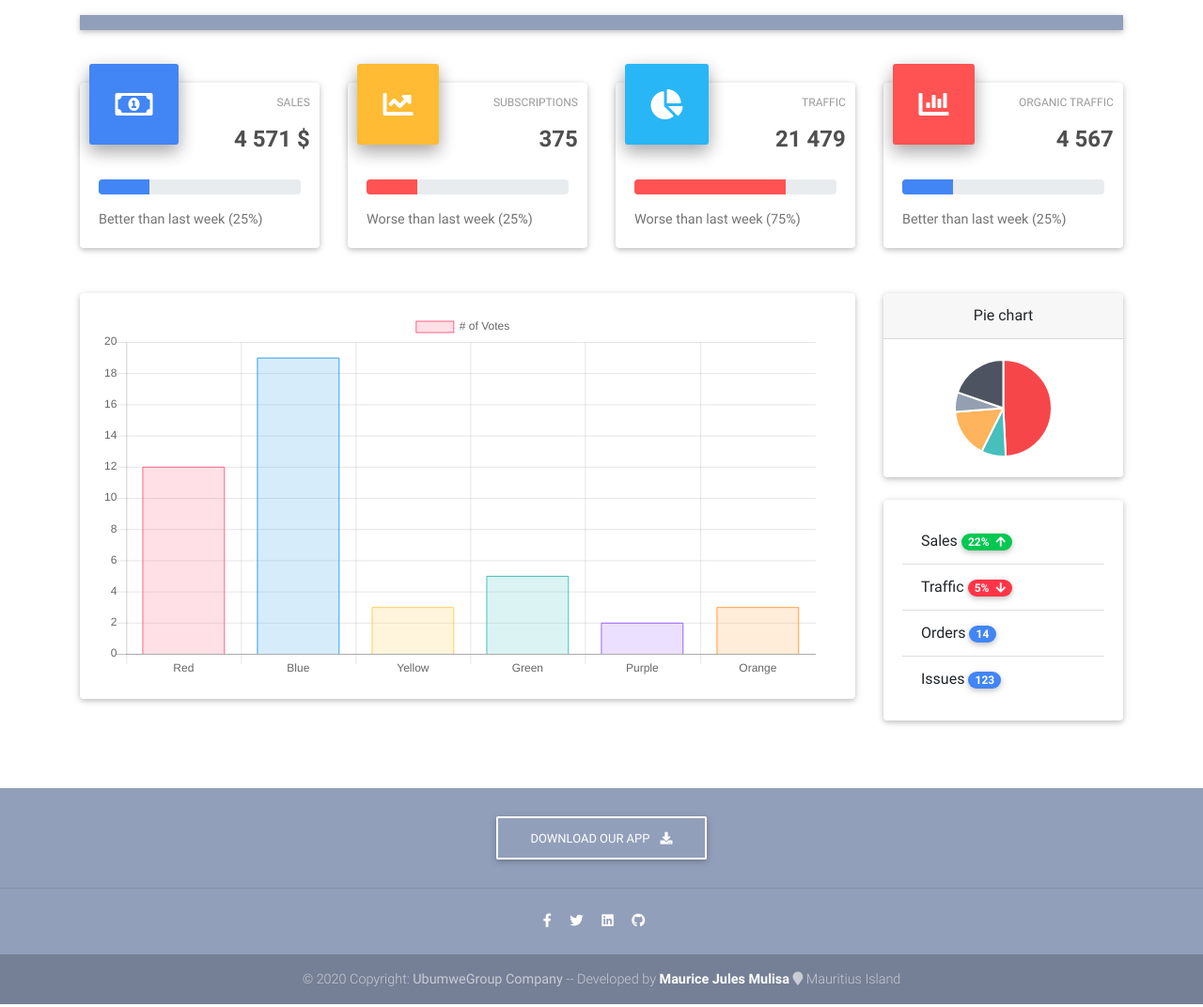
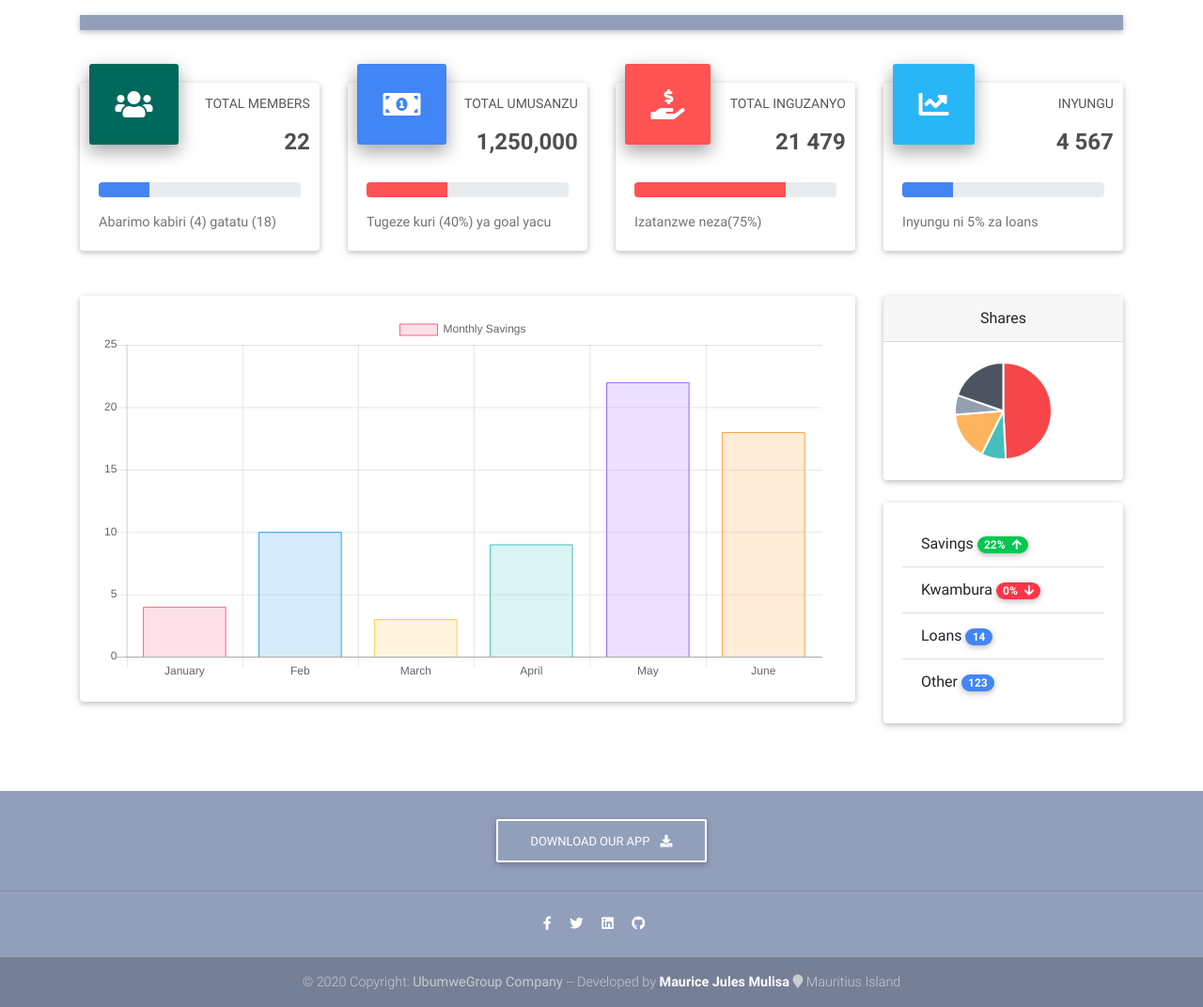
Before and after one commit to jonesea7/ubumweGroup, a Django app: page /home in a window 1280 px wide. Shown: the part 552-1624 px from the top of the page at 94% size. Run offline with Django 3.2, Linux system fonts and the light colour scheme; some libraries are stand-ins or nearby versions.

Commit message:
customized the home dashboard graphs and chats

```diff
--- a/ubumwe_app/static/css/custom_styles.css
+++ b/ubumwe_app/static/css/custom_styles.css
@@ -8,8 +8,8 @@
 }
 
 .cascading-admin-card .admin-up .data p {
-    color: #999;
-    font-size: 12px;
+    color: #575757;
+    font-size: 14px;
     margin-top: 0;
     margin-bottom: 1rem;
 }
--- a/ubumwe_app/templates/base.html
+++ b/ubumwe_app/templates/base.html
@@ -248,10 +248,10 @@
     var myChart = new Chart(ctx, {
       type: 'bar',
       data: {
-        labels: ["Red", "Blue", "Yellow", "Green", "Purple", "Orange"],
+        labels: ["January", "Feb", "March", "April", "May", "June"],
         datasets: [{
-          label: '# of Votes',
-          data: [12, 19, 3, 5, 2, 3],
+          label: 'Monthly Savings',
+          data: [4, 10, 3, 9, 22, 18],
           backgroundColor: [
             'rgba(255, 99, 132, 0.2)',
             'rgba(54, 162, 235, 0.2)',
@@ -287,7 +287,7 @@
     var myPieChart = new Chart(ctxP, {
       type: 'pie',
       data: {
-        labels: ["Red", "Green", "Yellow", "Grey", "Dark Grey"],
+        labels: ["Emmy", "Deo", "Nsekan", "Jules", "Magena"],
         datasets: [{
           data: [300, 50, 100, 40, 120],
           backgroundColor: ["#F7464A", "#46BFBD", "#FDB45C", "#949FB1", "#4D5360"],
--- a/ubumwe_app/templates/home.html
+++ b/ubumwe_app/templates/home.html
@@ -178,10 +178,10 @@
 
                   <!-- Card Data -->
                   <div class="admin-up">
-                    <i class="far fa-money-bill-alt primary-color mr-3 z-depth-2"></i>
+                    <i class="fas fa-users default-color-dark mr-3 z-depth-2"></i>
                     <div class="data">
-                      <p class="text-uppercase">Sales</p>
-                      <h4 class="font-weight-bold dark-grey-text">4 571 $</h4>
+                      <p class="text-uppercase">Total Members</p>
+                      <h4 class="font-weight-bold dark-grey-text">22</h4>
                     </div>
                   </div>
 
@@ -190,7 +190,7 @@
                     <div class="progress mb-3">
                       <div class="progress-bar bg-primary" role="progressbar" style="width: 25%" aria-valuenow="25" aria-valuemin="0" aria-valuemax="100"></div>
                     </div>
-                    <p class="card-text">Better than last week (25%)</p>
+                    <p class="card-text">Abarimo kabiri (4) gatatu (18)</p>
                   </div>
 
                 </div>
@@ -207,19 +207,19 @@
 
                   <!-- Card Data -->
                   <div class="admin-up">
-                    <i class="fas fa-chart-line warning-color mr-3 z-depth-2"></i>
+                    <i class="fas fa-money-bill-alt primary-color mr-3 z-depth-2"></i>
                     <div class="data">
-                      <p class="text-uppercase">Subscriptions</p>
-                      <h4 class="font-weight-bold dark-grey-text">375</h4>
+                      <p class="text-uppercase">Total umusanzu</p>
+                      <h4 class="font-weight-bold dark-grey-text">1,250,000</h4>
                     </div>
                   </div>
 
                   <!-- Card content -->
                   <div class="card-body card-body-cascade">
                     <div class="progress mb-3">
-                      <div class="progress-bar red accent-2" role="progressbar" style="width: 25%" aria-valuenow="25" aria-valuemin="0" aria-valuemax="100"></div>
+                      <div class="progress-bar red accent-2" role="progressbar" style="width: 40%" aria-valuenow="25" aria-valuemin="0" aria-valuemax="100"></div>
                     </div>
-                    <p class="card-text">Worse than last week (25%)</p>
+                    <p class="card-text">Tugeze kuri (40%) ya goal yacu</p>
                   </div>
 
                 </div>
@@ -236,9 +236,9 @@
 
                   <!-- Card Data -->
                   <div class="admin-up">
-                    <i class="fas fa-chart-pie light-blue lighten-1 mr-3 z-depth-2"></i>
+                      <i class="fas fa-hand-holding-usd red accent-2 mr-3 z-depth-2"></i>
                     <div class="data">
-                      <p class="text-uppercase">Traffic</p>
+                      <p class="text-uppercase">Total Inguzanyo</p>
                       <h4 class="font-weight-bold dark-grey-text">21 479</h4>
                     </div>
                   </div>
@@ -248,7 +248,7 @@
                     <div class="progress mb-3">
                       <div class="progress-bar red accent-2" role="progressbar" style="width: 75%" aria-valuenow="75" aria-valuemin="0" aria-valuemax="100"></div>
                     </div>
-                    <p class="card-text">Worse than last week (75%)</p>
+                    <p class="card-text">Izatanzwe neza(75%)</p>
                   </div>
 
                 </div>
@@ -265,9 +265,9 @@
 
                   <!-- Card Data -->
                   <div class="admin-up">
-                    <i class="fas fa-chart-bar red accent-2 mr-3 z-depth-2"></i>
+                    <i class="fas fa-chart-line light-blue lighten-1 mr-3 z-depth-2"></i>
                     <div class="data">
-                      <p class="text-uppercase">Organic traffic</p>
+                      <p class="text-uppercase">Inyungu</p>
                       <h4 class="font-weight-bold dark-grey-text">4 567</h4>
                     </div>
                   </div>
@@ -277,7 +277,7 @@
                     <div class="progress mb-3">
                       <div class="progress-bar bg-primary" role="progressbar" style="width: 25%" aria-valuenow="25" aria-valuemin="0" aria-valuemax="100"></div>
                     </div>
-                    <p class="card-text">Better than last week (25%)</p>
+                    <p class="card-text">Inyungu ni 5% za loans</p>
                   </div>
 
                 </div>
@@ -320,7 +320,7 @@
 
                     <!-- Card header -->
                     <div class="card-header text-center">
-                        Pie chart
+                        Shares
                     </div>
 
                     <!--Card content-->
@@ -341,20 +341,20 @@
 
                         <!-- List group links -->
                         <div class="list-group list-group-flush">
-                            <a class="list-group-item list-group-item-action waves-effect">Sales
+                            <a class="list-group-item list-group-item-action waves-effect">Savings
                                 <span class="badge badge-success badge-pill pull-right">22%
                     <i class="fas fa-arrow-up ml-1"></i>
                   </span>
                             </a>
-                            <a class="list-group-item list-group-item-action waves-effect">Traffic
-                                <span class="badge badge-danger badge-pill pull-right">5%
+                            <a class="list-group-item list-group-item-action waves-effect">Kwambura
+                                <span class="badge badge-danger badge-pill pull-right">0%
                     <i class="fas fa-arrow-down ml-1"></i>
                   </span>
                             </a>
-                            <a class="list-group-item list-group-item-action waves-effect">Orders
+                            <a class="list-group-item list-group-item-action waves-effect">Loans
                                 <span class="badge badge-primary badge-pill pull-right">14</span>
                             </a>
-                            <a class="list-group-item list-group-item-action waves-effect">Issues
+                            <a class="list-group-item list-group-item-action waves-effect">Other
                                 <span class="badge badge-primary badge-pill pull-right">123</span>
                             </a>
 
```
